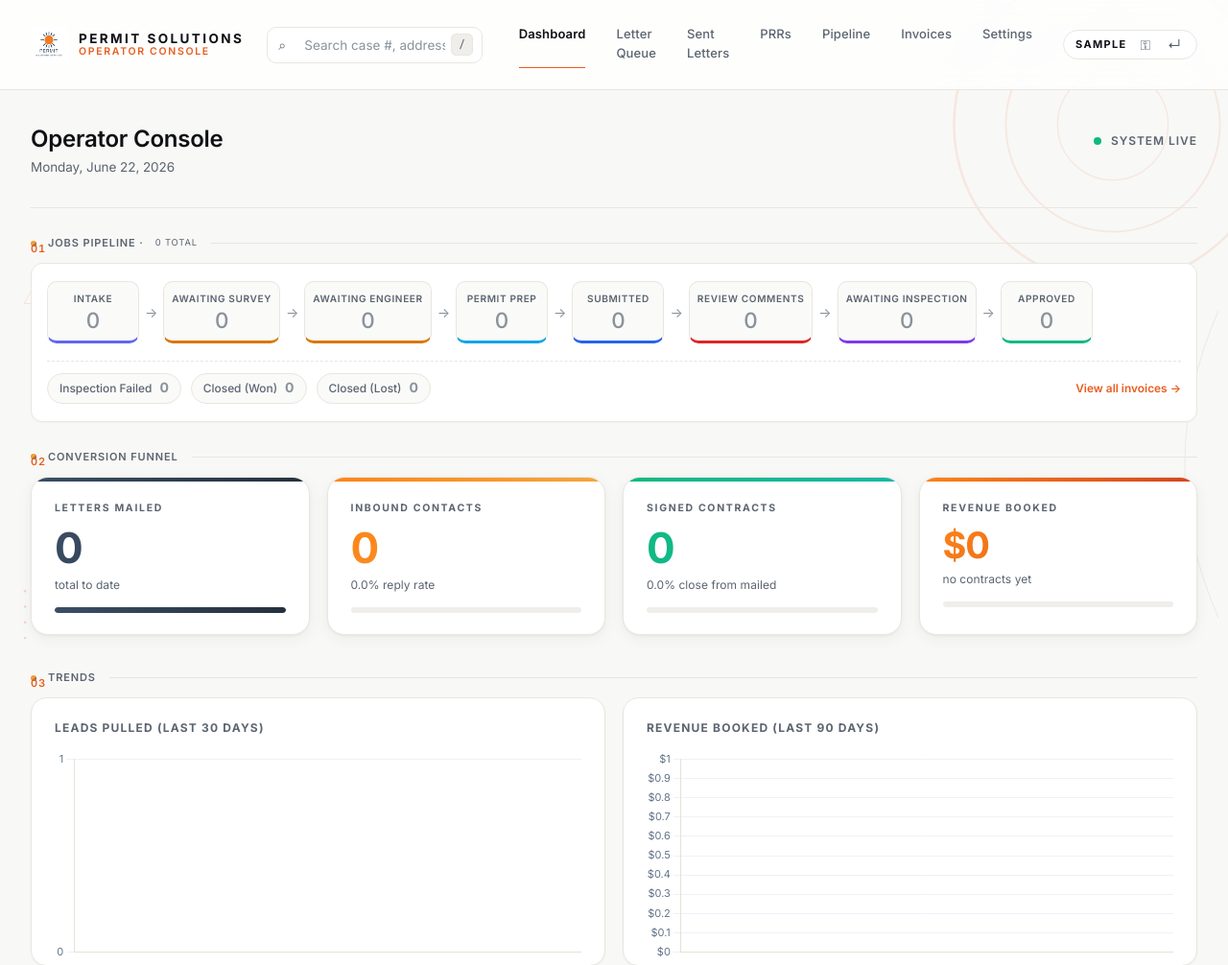
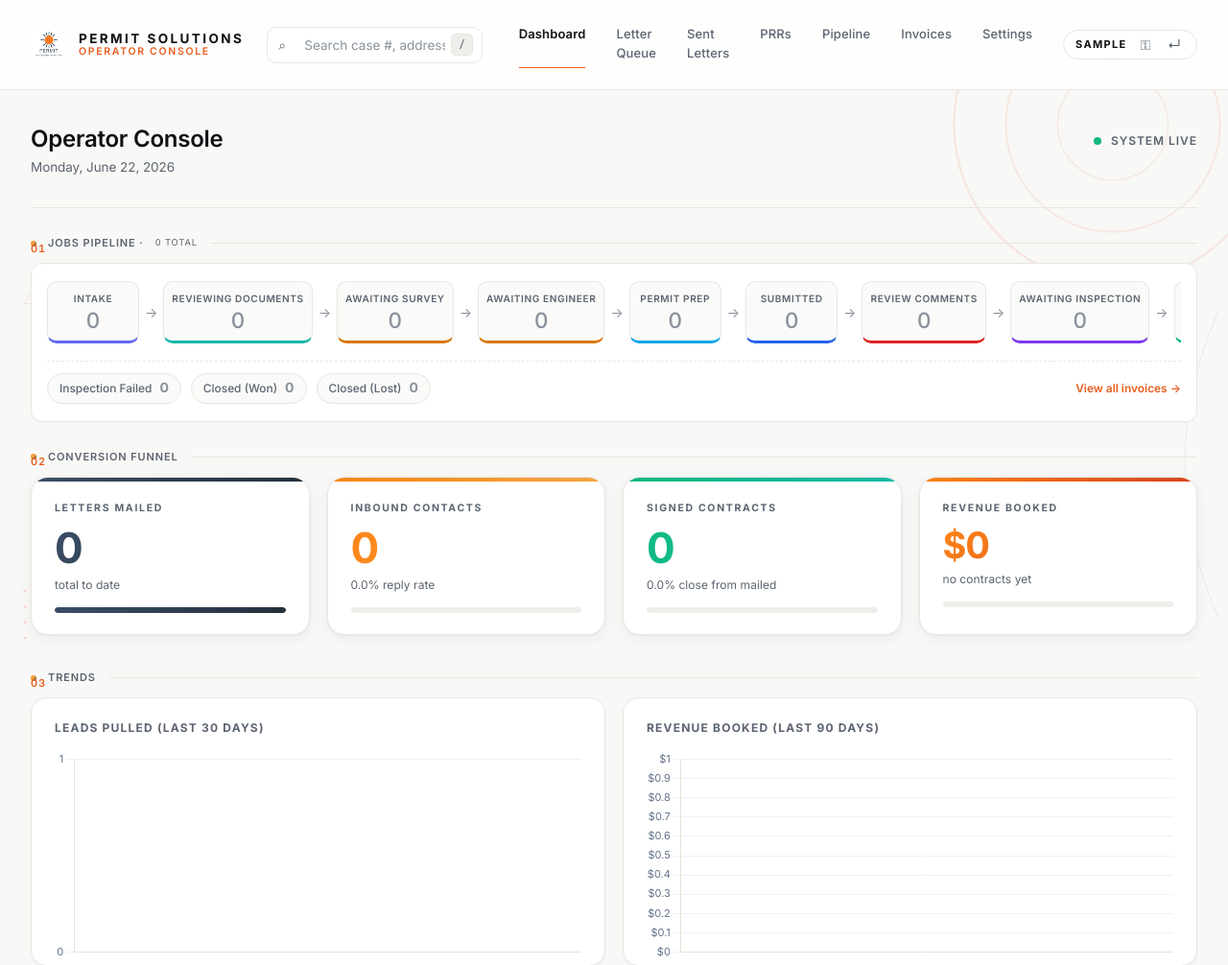
Before and after one commit to victorlazarus32/Permit-Solutions-Automation, a Flask app: page / in a window 1280 px wide. Shown: the top 1006 px of the page at 96% size. Run offline with Flask 3, Linux system fonts and the light colour scheme; the visitor is signed in with stand-in values (Sample User, id 1); data that the repository does not hold is empty.

Commit message:
feat(workflow): add "Reviewing Documents" stage after Intake
New stage for when the client has approved the amount and we're reviewing
the documents they provided, before the survey step. Wired into the status
list, stuck-threshold map, detail-page badge color, and the dashboard
pipeline flow (forward list + accent color).

Co-Authored-By: Claude Opus 4.8 (1M context) <noreply@anthropic.com>

```diff
--- a/app/templates/dashboard.html
+++ b/app/templates/dashboard.html
@@ -75,7 +75,7 @@
 <h2 class="section-heading">Jobs Pipeline · <span style="color: var(--ink-mute); font-weight: 400; font-size: 0.85em;">{{ pipeline_total }} total</span></h2>
 <section class="pipeline-flow">
   <div class="pf-track">
-    {% set forward = ['intake','awaiting_survey','awaiting_engineer','permit_prep','submitted','review_comments','awaiting_inspection','approved'] %}
+    {% set forward = ['intake','reviewing_documents','awaiting_survey','awaiting_engineer','permit_prep','submitted','review_comments','awaiting_inspection','approved'] %}
     {% set terminal = ['inspection_failed','closed_won','closed_lost'] %}
 
     {% for key in forward %}
@@ -190,6 +190,7 @@
 
   /* Stage-specific accent borders along the bottom */
   .pf-stage-intake              { border-bottom: 3px solid #6366f1; }
+  .pf-stage-reviewing_documents { border-bottom: 3px solid #14b8a6; }
   .pf-stage-awaiting_survey,
   .pf-stage-awaiting_engineer   { border-bottom: 3px solid #d97706; }
   .pf-stage-permit_prep         { border-bottom: 3px solid #0ea5e9; }
--- a/app/templates/invoice_detail.html
+++ b/app/templates/invoice_detail.html
@@ -262,6 +262,7 @@
 
     <style>
       .status-intake               { background: #eef2ff; color: #4338ca; }
+      .status-reviewing_documents  { background: #ccfbf1; color: #115e59; }
       .status-awaiting_survey,
       .status-awaiting_engineer    { background: #fef3c7; color: #92400e; }
       .status-permit_prep          { background: #e0f2fe; color: #075985; }
--- a/invoices.py
+++ b/invoices.py
@@ -42,6 +42,7 @@ from db import connect
 
 WORKFLOW_STATUSES: list[tuple[str, str]] = [
     ("intake",              "Intake"),
+    ("reviewing_documents", "Reviewing Documents"),
     ("awaiting_survey",     "Awaiting Survey"),
     ("awaiting_engineer",   "Awaiting Engineer"),
     ("permit_prep",         "Permit Prep"),
@@ -78,6 +79,7 @@ AUTO_TASK_PREFIX = "[auto] "
 # Per-status "stuck" thresholds — how many days before showing on stuck-list
 WORKFLOW_STUCK_THRESHOLDS_DAYS: dict[str, int] = {
     "intake":               3,
+    "reviewing_documents":  3,
     "awaiting_survey":      7,
     "awaiting_engineer":    10,
     "permit_prep":          5,
```
